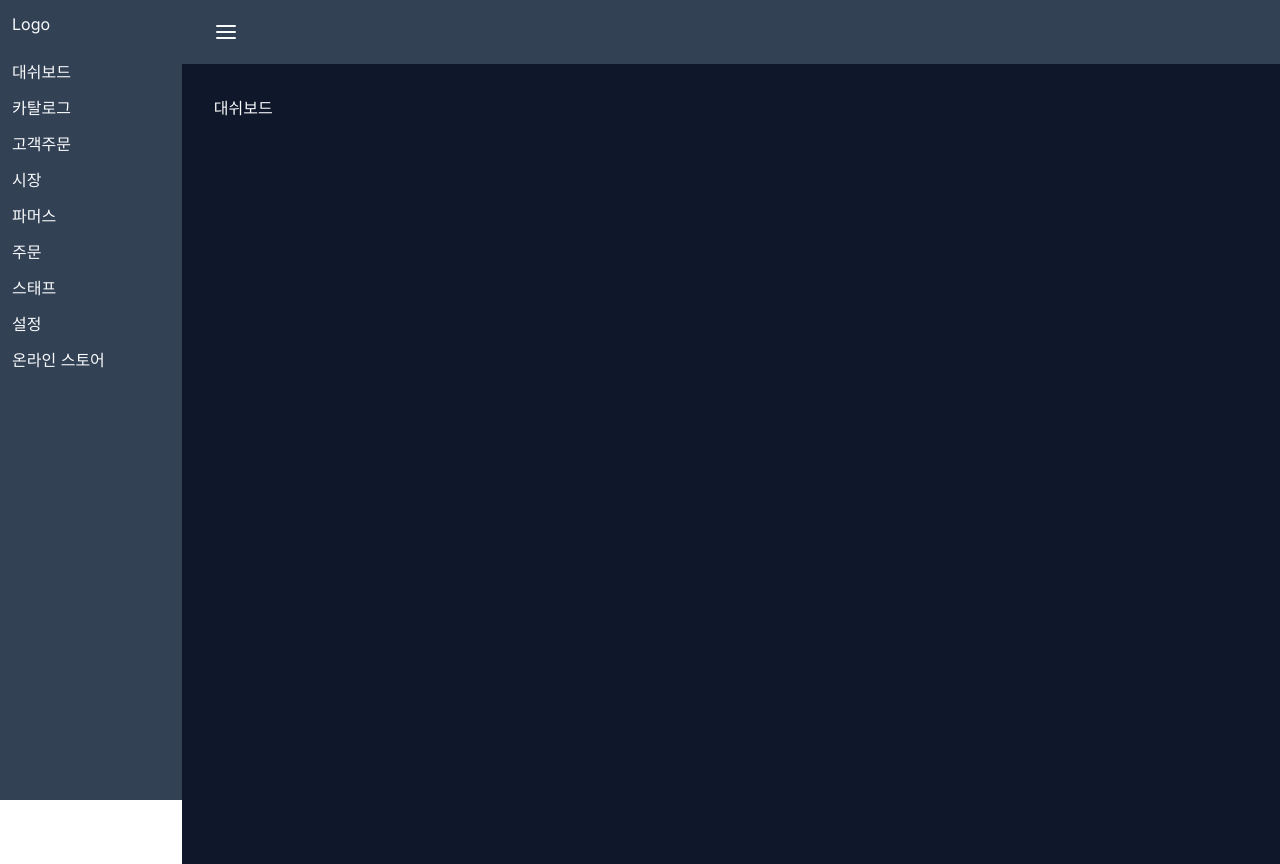
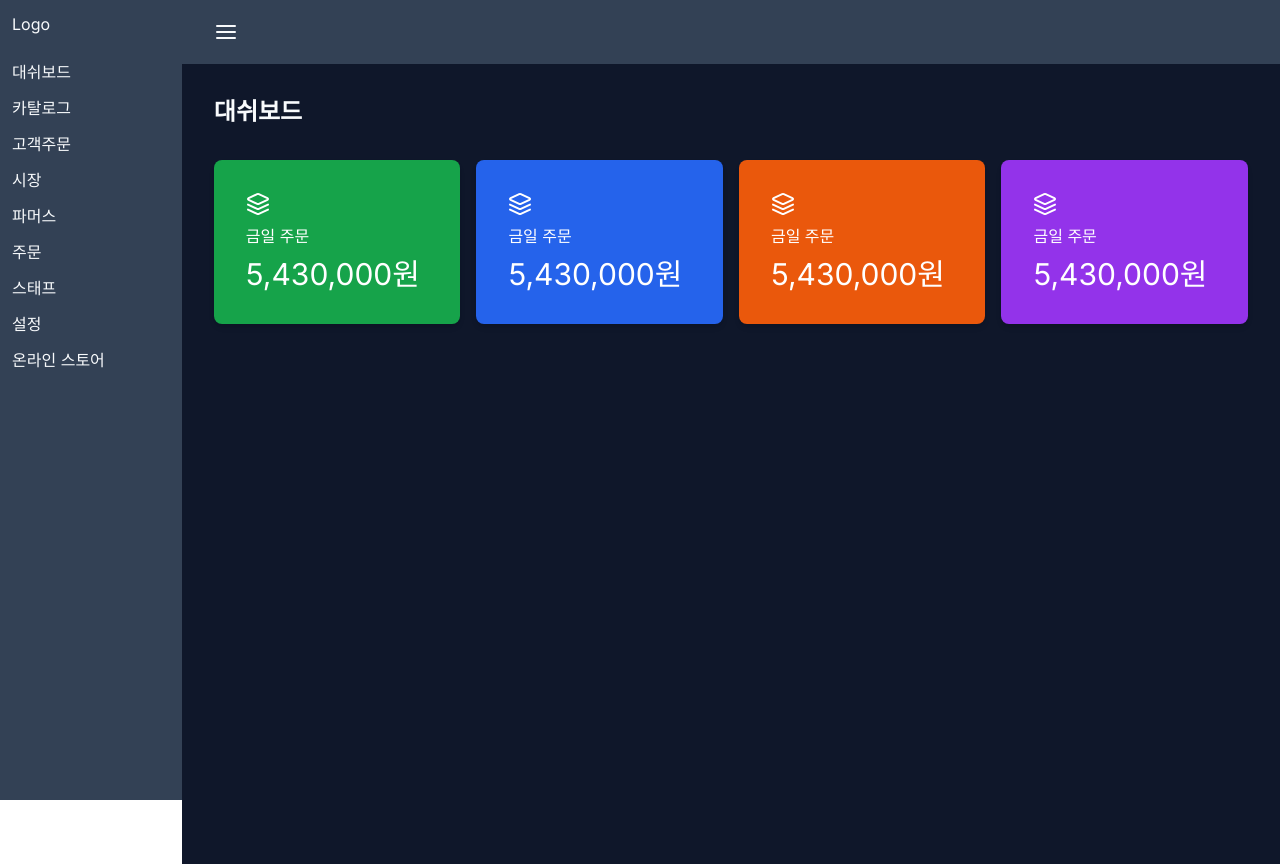
Before and after one commit to Royzzzzzzz/mkmall, a Next.js app: page /dashboard in a window 1280 px wide. Built offline with nearby package versions, Linux system fonts and the light colour scheme.

Commit message:
라지카드작업

```diff
--- a/app/(back-office)/dashboard/page.jsx
+++ b/app/(back-office)/dashboard/page.jsx
@@ -1,5 +1,16 @@
 import React from "react";
+import Heading from "@/components/backoffice/Heading";
+import LargeCards from "@/components/backoffice/LargeCards";
 
 export default function page() {
-    return <div>대쉬보드</div>;
+  return (
+    <div>
+      <Heading title="대쉬보드" />
+      {/* 큰 카드 */}
+      <LargeCards />
+      {/* 작은 카드 */}
+      {/* 판매 차트 */}
+      {/* 최근 주문 */}
+    </div>
+  );
 }
--- /dev/null
+++ b/components/backoffice/Heading.jsx
@@ -0,0 +1,5 @@
+import React from "react";
+
+export default function Heading({ title }) {
+  return <h2 className="text-2xl font-semibold text-slate-50">{title}</h2>;
+}
--- /dev/null
+++ b/components/backoffice/LargeCard.jsx
@@ -0,0 +1,14 @@
+import { Layers } from "lucide-react";
+import React from "react";
+
+export default function LargeCard({ className }) {
+  return (
+    <div
+      className={`rounded-lg text-white shadow-md p-8 flex item-center flex-col gap-2 ${className}`}
+    >
+      <Layers />
+      <h4>금일 주문</h4>
+      <h2 className="text-3xl">5,430,000원</h2>
+    </div>
+  );
+}
--- /dev/null
+++ b/components/backoffice/LargeCards.jsx
@@ -0,0 +1,13 @@
+import React from "react";
+import LargeCard from "./LargeCard";
+
+export default function LargeCards() {
+  return (
+    <div className="grid grid-cols-1 gap-4 py-8 sm:grid-cols-2 md:grid-cols-3 lg:grid-cols-4">
+      <LargeCard className="bg-green-600" />
+      <LargeCard className="bg-blue-600" />
+      <LargeCard className="bg-orange-600" />
+      <LargeCard className="bg-purple-600" />
+    </div>
+  );
+}
```
Also changed, not shown: app/(back-office)/dashboard/layout.js (+9 -7 lines).
